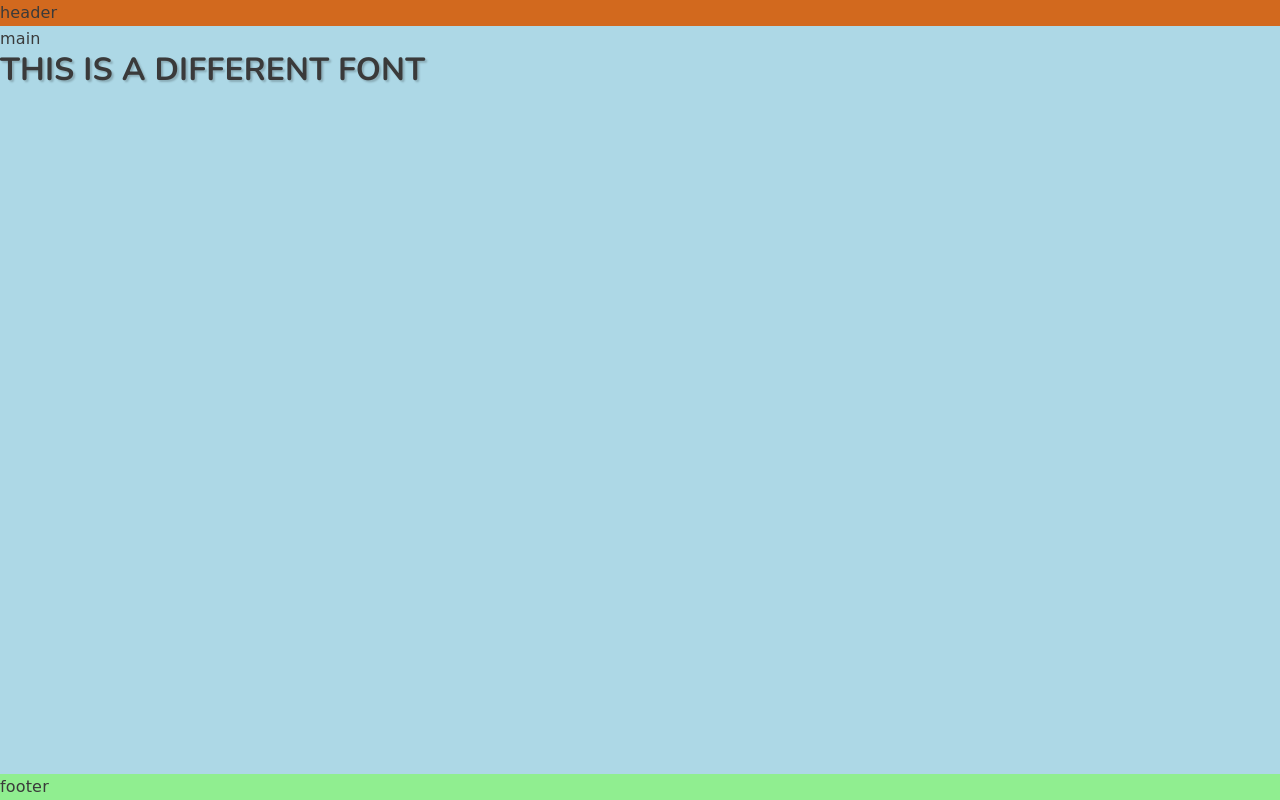
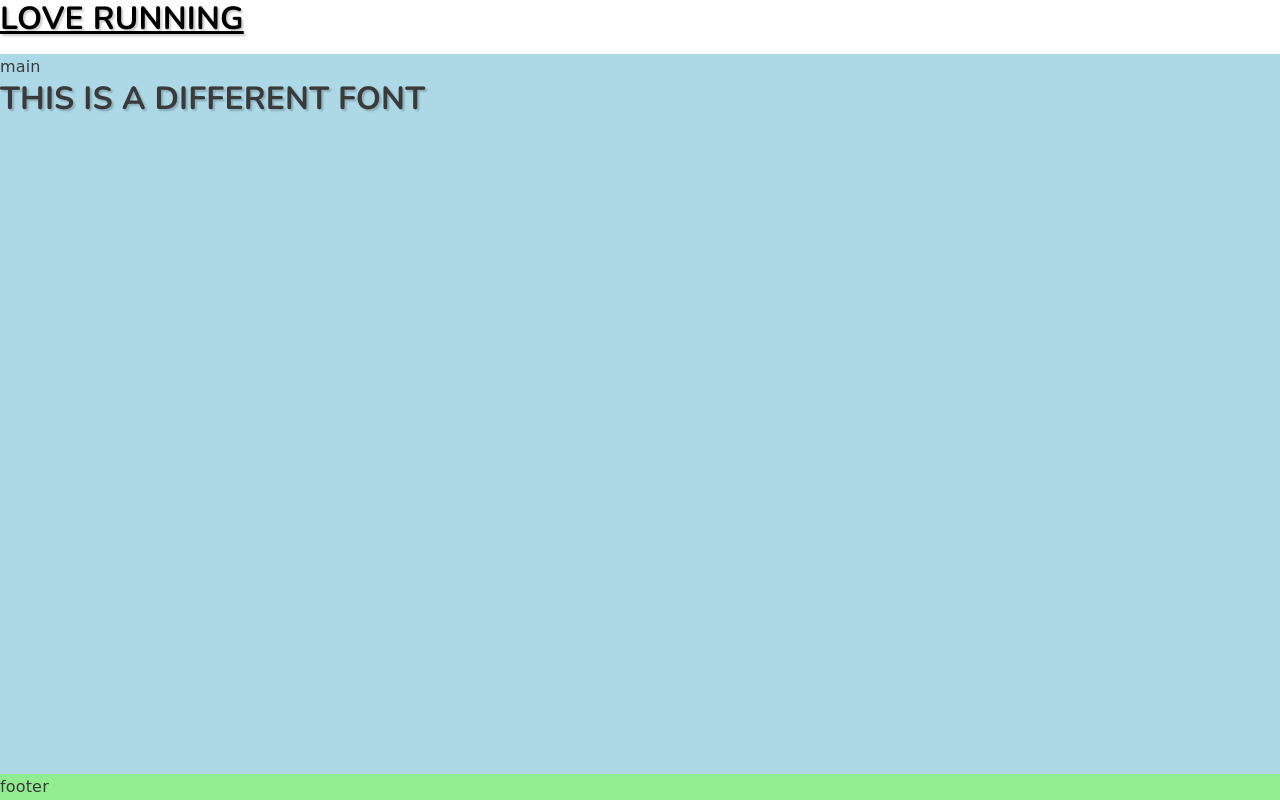
Before and after one commit to Wizard-Fingers/love_running, a plain HTML site: page index.html in a window 1280 px wide. Drawn offline with nearby package versions, Linux system fonts and the light colour scheme; a web font is replaced by a local one.

Commit message:
added logo to header

```diff
--- a/assets/styles/index.css
+++ b/assets/styles/index.css
@@ -49,11 +49,16 @@ h6 {
   text-shadow: 2px 2px 2px rgba(0, 0, 0, 0.2);
 }
 a {
-  color: #3a3a3a;
+  color: #3a3a3a; /* Initial color */
   text-decoration: none;
   transition: color 0.3s ease-out ease 0.3s; /* delay the color transition */
-  color: black;
 }
+
+a:hover {
+  color: black; /* Color on hover */
+  text-decoration: underline;
+}
+
 footer {
   background-color: lightgreen;
 }
--- a/index.html
+++ b/index.html
@@ -36,14 +36,19 @@
     <title>Love Running</title>
   </head>
   <body>
-    <!-- header identifies the head of the page also where the nav is located -->
-    <header>header</header>
+    <!-- header -->
+
+        <a href="/index.html">
+        <h1 id="logo">love running</h1>
+        </a>
+
+    </header>
     <!-- main component where the main part of the content of the page is located -->
     <main>
       main
       <h1>this is a different font</h1>
     </main>
-    <!-- footer sits at the bottom of the page that holds secondary information is located-->
+    <!-- footer sits at the bottom of the page that holds secondary information -->
     <footer>footer</footer>
   </body>
 </html>
```
